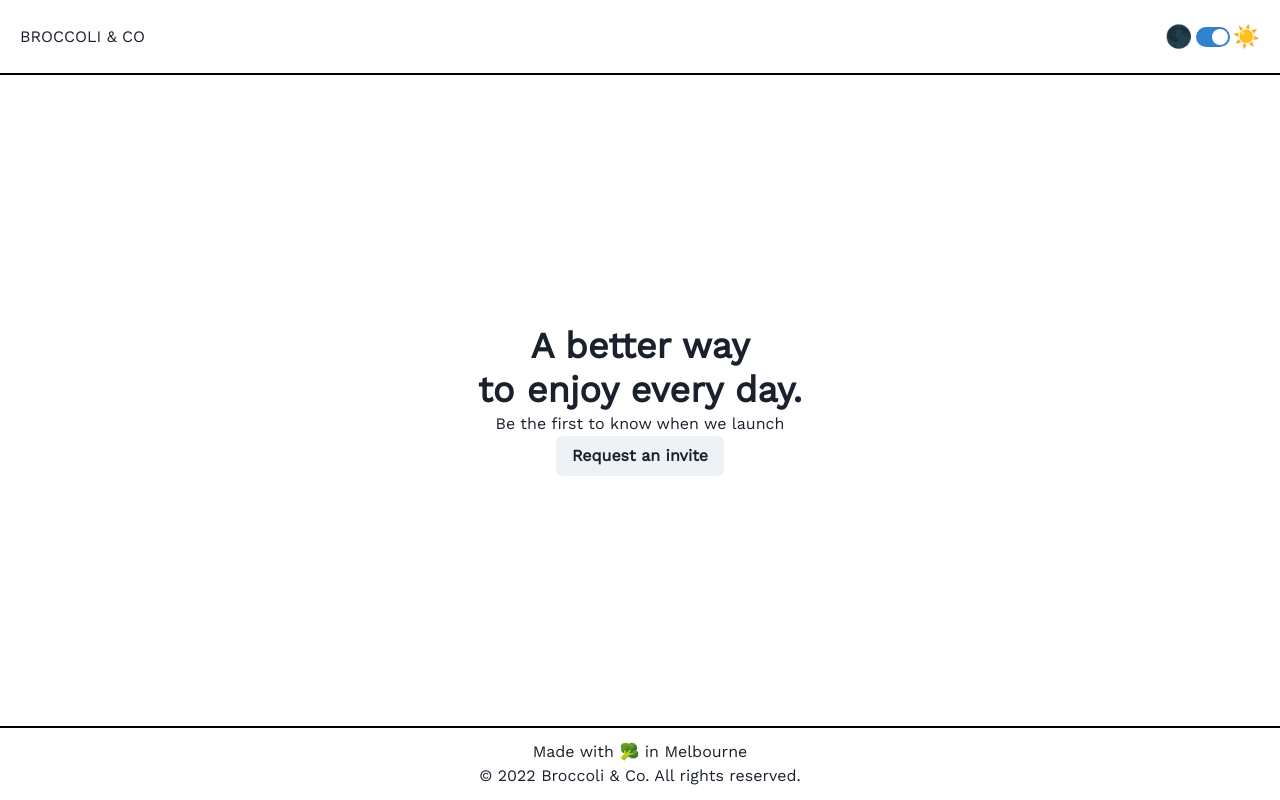
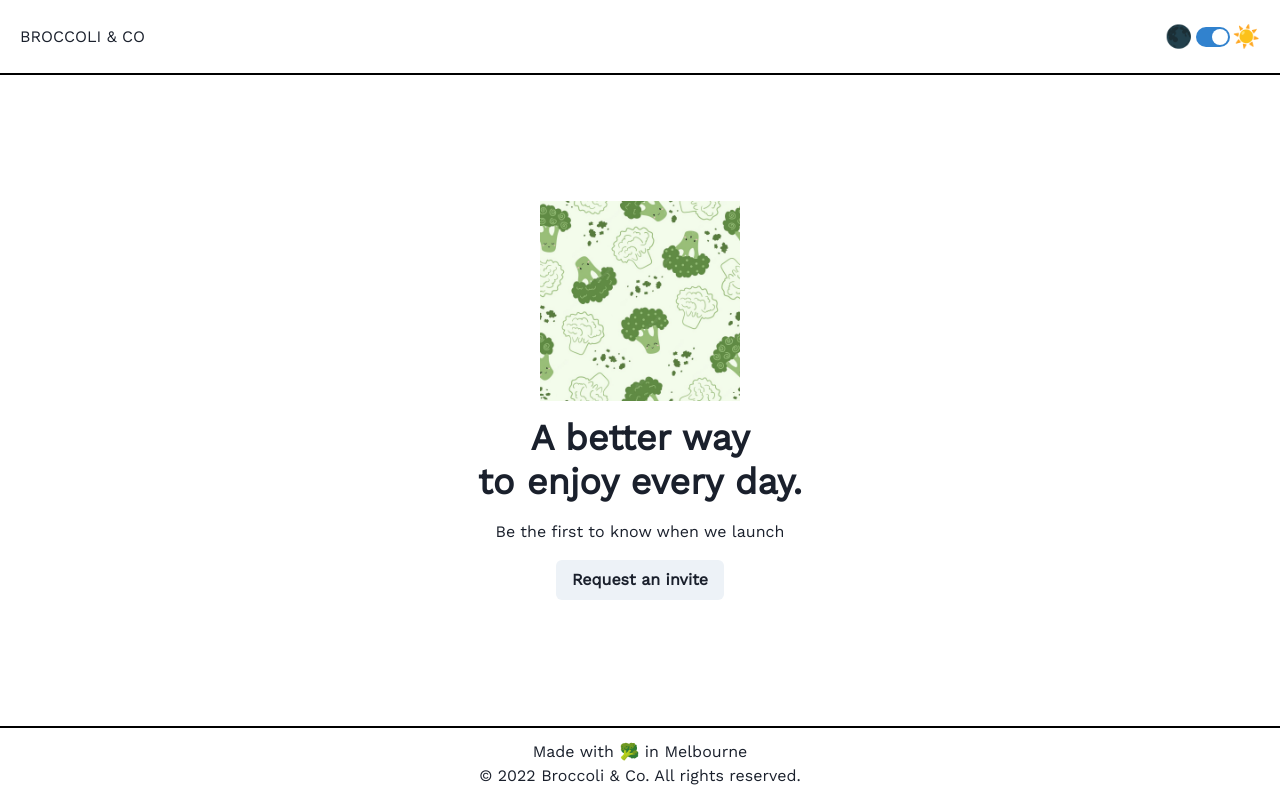
Before and after one commit to Suzyyc/Blinq-CC, a React (Create React App) app: page / in a window 1280 px wide. Built offline with nearby package versions, Linux system fonts and the light colour scheme.

Commit message:
added a image

```diff
--- a/src/components/Footer.jsx
+++ b/src/components/Footer.jsx
@@ -1,10 +1,19 @@
-import { Text, Box } from "@chakra-ui/react";
+import { Text, Box, Link } from "@chakra-ui/react";
 
 const Footer = () => {
   return (
     <Box sx={{ borderTop: "2px solid black", textAlign: "center", py: 3 }}>
       <Box>
-        <Text>Made with 🥦 in Melbourne</Text>
+        <Text>
+          Made with{" "}
+          <a
+            href="https://i.pinimg.com/originals/9c/b0/34/9cb034a34404affcae8b3f7b06a31ddc.gif"
+            target="_blank"
+          >
+            🥦{" "}
+          </a>{" "}
+          in Melbourne
+        </Text>
         <Text>© 2022 Broccoli & Co. All rights reserved.</Text>
       </Box>
     </Box>
--- a/src/components/Home.jsx
+++ b/src/components/Home.jsx
@@ -4,6 +4,8 @@ import {
   Heading,
   Button,
   useDisclosure,
+  Box,
+  Image,
 } from "@chakra-ui/react";
 import FormModal from "./FormModal";
 import SuccessModal from "./SuccessModal";
@@ -28,8 +30,10 @@ const Home = () => {
         alignItems: "center",
         textAlign: "center",
         justifyContent: "center",
+        gap: "1rem",
       }}
     >
+      <Image sx={{ maxWidth: "200px" }} src="./cute-broccoli.jpeg" />
       <Heading>
         A better way <br></br>
         to enjoy every day.
```
Also changed, not shown: public/cute-broccoli.jpeg (added).
